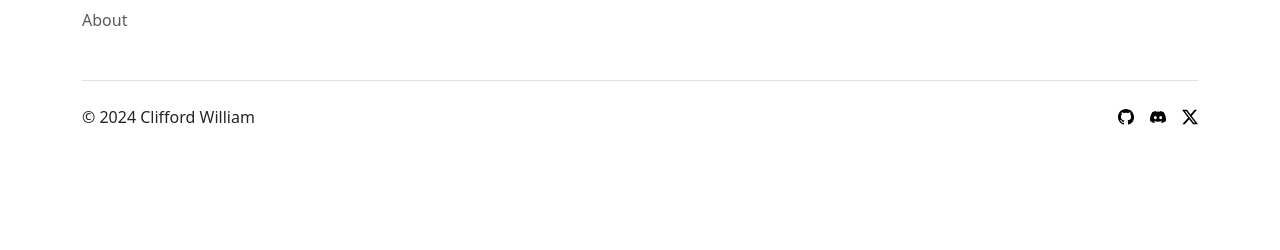
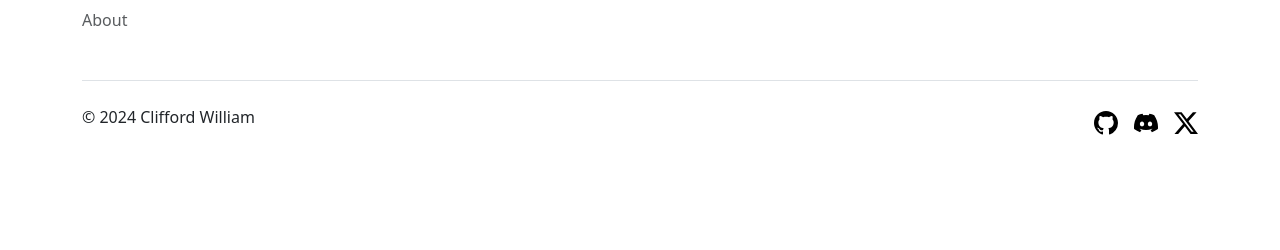
Before and after one commit to cliffordwilliam/my_archive, a Jekyll site: the page built from index.md, in a window 1280 px wide. Shown: the part 1987-2237 px from the top of the page. Built offline with Jekyll 4.4.1, drawn with Linux system fonts in a browser that asks for light colours.

Commit message:
footer icon size

```diff
--- a/_layouts/default.html
+++ b/_layouts/default.html
@@ -178,7 +178,7 @@
 
       <div class="d-flex flex-column flex-sm-row justify-content-between py-4 my-4 border-top">
         <p>© 2024 {{ site.author_name }}</p>
-        <ul class="list-unstyled d-flex">
+        <ul class="list-unstyled d-flex" style="font-size: 1.5rem;">
           <li class="ms-3">
             <a class="link-body-emphasis" href="#">
               <svg xmlns="http://www.w3.org/2000/svg" width="16" height="16" fill="currentColor" class="bi bi-github"
```
